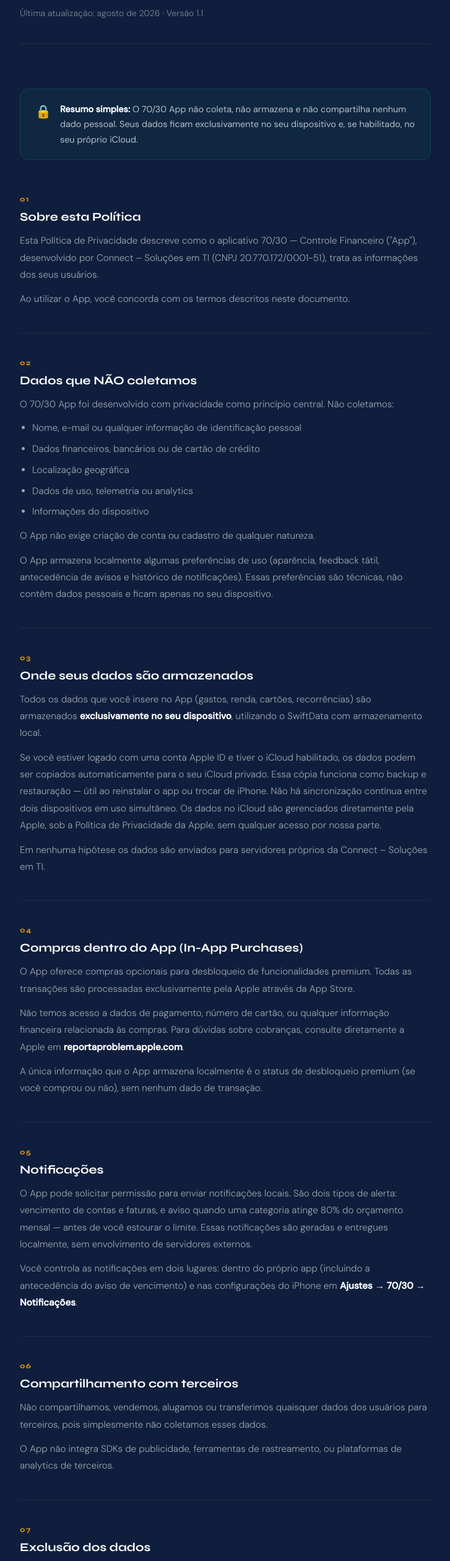
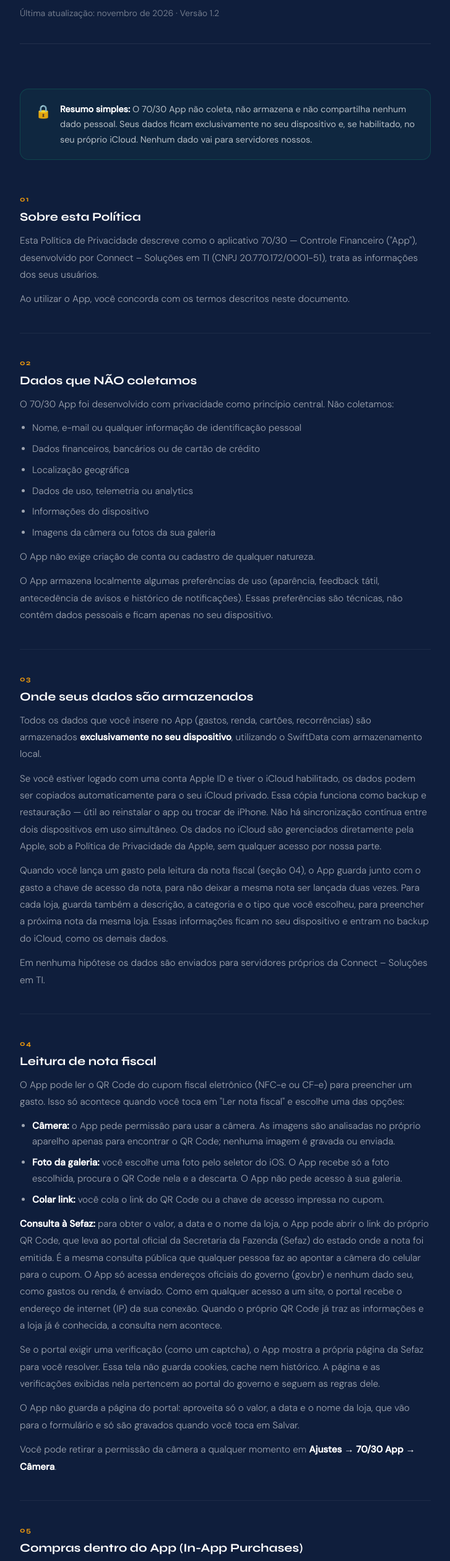
Before and after one commit to B16-D4DDY/7030-app, a plain HTML site: page privacidade.html in a window 1280 px wide. Shown: the part 274-2792 px from the top of the page at 62% size, without its empty margins (276-1003 px from the left). Drawn offline with Linux system fonts and the light colour scheme.

Commit message:
Revise privacy policy for version 1.2
Updated the privacy policy with the latest version and additional clarifications regarding data handling and permissions.

```diff
--- a/privacidade.html
+++ b/privacidade.html
@@ -106,14 +106,14 @@
   <div class="doc-header">
     <div class="doc-badge">📄 Documento legal</div>
     <h1 class="doc-title">Política de<br>Privacidade</h1>
-    <p class="doc-meta">Última atualização: agosto de 2026 · Versão 1.1</p>
+    <p class="doc-meta">Última atualização: novembro de 2026 · Versão 1.2</p>
   </div>
 
   <div class="doc-body">
 
     <div class="highlight-box">
       <div class="highlight-icon">🔒</div>
-      <div class="highlight-text"><strong style="color:white">Resumo simples:</strong> O 70/30 App não coleta, não armazena e não compartilha nenhum dado pessoal. Seus dados ficam exclusivamente no seu dispositivo e, se habilitado, no seu próprio iCloud.</div>
+      <div class="highlight-text"><strong style="color:white">Resumo simples:</strong> O 70/30 App não coleta, não armazena e não compartilha nenhum dado pessoal. Seus dados ficam exclusivamente no seu dispositivo e, se habilitado, no seu próprio iCloud. Nenhum dado vai para servidores nossos.</div>
     </div>
 
     <div class="doc-section">
@@ -138,6 +138,7 @@
           <li>Localização geográfica</li>
           <li>Dados de uso, telemetria ou analytics</li>
           <li>Informações do dispositivo</li>
+          <li>Imagens da câmera ou fotos da sua galeria</li>
         </ul>
         <p>O App não exige criação de conta ou cadastro de qualquer natureza.</p>
         <p>O App armazena localmente algumas preferências de uso (aparência, feedback tátil, antecedência de avisos e histórico de notificações). Essas preferências são técnicas, não contêm dados pessoais e ficam apenas no seu dispositivo.</p>
@@ -152,6 +153,7 @@
       <div class="section-body">
         <p>Todos os dados que você insere no App (gastos, renda, cartões, recorrências) são armazenados <strong style="color:white">exclusivamente no seu dispositivo</strong>, utilizando o SwiftData com armazenamento local.</p>
         <p>Se você estiver logado com uma conta Apple ID e tiver o iCloud habilitado, os dados podem ser copiados automaticamente para o seu iCloud privado. Essa cópia funciona como backup e restauração — útil ao reinstalar o app ou trocar de iPhone. Não há sincronização contínua entre dois dispositivos em uso simultâneo. Os dados no iCloud são gerenciados diretamente pela Apple, sob a Política de Privacidade da Apple, sem qualquer acesso por nossa parte.</p>
+        <p>Quando você lança um gasto pela leitura da nota fiscal (seção 04), o App guarda junto com o gasto a chave de acesso da nota, para não deixar a mesma nota ser lançada duas vezes. Para cada loja, guarda também a descrição, a categoria e o tipo que você escolheu, para preencher a próxima nota da mesma loja. Essas informações ficam no seu dispositivo e entram no backup do iCloud, como os demais dados.</p>
         <p>Em nenhuma hipótese os dados são enviados para servidores próprios da Connect – Soluções em TI.</p>
       </div>
     </div>
@@ -160,6 +162,25 @@
 
     <div class="doc-section">
       <div class="section-num">04</div>
+      <div class="section-title">Leitura de nota fiscal</div>
+      <div class="section-body">
+        <p>O App pode ler o QR Code do cupom fiscal eletrônico (NFC-e ou CF-e) para preencher um gasto. Isso só acontece quando você toca em "Ler nota fiscal" e escolhe uma das opções:</p>
+        <ul>
+          <li><strong style="color:white">Câmera:</strong> o App pede permissão para usar a câmera. As imagens são analisadas no próprio aparelho apenas para encontrar o QR Code; nenhuma imagem é gravada ou enviada.</li>
+          <li><strong style="color:white">Foto da galeria:</strong> você escolhe uma foto pelo seletor do iOS. O App recebe só a foto escolhida, procura o QR Code nela e a descarta. O App não pede acesso à sua galeria.</li>
+          <li><strong style="color:white">Colar link:</strong> você cola o link do QR Code ou a chave de acesso impressa no cupom.</li>
+        </ul>
+        <p><strong style="color:white">Consulta à Sefaz:</strong> para obter o valor, a data e o nome da loja, o App pode abrir o link do próprio QR Code, que leva ao portal oficial da Secretaria da Fazenda (Sefaz) do estado onde a nota foi emitida. É a mesma consulta pública que qualquer pessoa faz ao apontar a câmera do celular para o cupom. O App só acessa endereços oficiais do governo (gov.br) e nenhum dado seu, como gastos ou renda, é enviado. Como em qualquer acesso a um site, o portal recebe o endereço de internet (IP) da sua conexão. Quando o próprio QR Code já traz as informações e a loja já é conhecida, a consulta nem acontece.</p>
+        <p>Se o portal exigir uma verificação (como um captcha), o App mostra a própria página da Sefaz para você resolver. Essa tela não guarda cookies, cache nem histórico. A página e as verificações exibidas nela pertencem ao portal do governo e seguem as regras dele.</p>
+        <p>O App não guarda a página do portal: aproveita só o valor, a data e o nome da loja, que vão para o formulário e só são gravados quando você toca em Salvar.</p>
+        <p>Você pode retirar a permissão da câmera a qualquer momento em <strong style="color:white">Ajustes → 70/30 App → Câmera</strong>.</p>
+      </div>
+    </div>
+
+    <div class="divider"></div>
+
+    <div class="doc-section">
+      <div class="section-num">05</div>
       <div class="section-title">Compras dentro do App (In-App Purchases)</div>
       <div class="section-body">
         <p>O App oferece compras opcionais para desbloqueio de funcionalidades premium. Todas as transações são processadas exclusivamente pela Apple através da App Store.</p>
@@ -171,22 +192,11 @@
     <div class="divider"></div>
 
     <div class="doc-section">
-      <div class="section-num">05</div>
+      <div class="section-num">06</div>
       <div class="section-title">Notificações</div>
       <div class="section-body">
         <p>O App pode solicitar permissão para enviar notificações locais. São dois tipos de alerta: vencimento de contas e faturas, e aviso quando uma categoria atinge 80% do orçamento mensal — antes de você estourar o limite. Essas notificações são geradas e entregues localmente, sem envolvimento de servidores externos.</p>
-        <p>Você controla as notificações em dois lugares: dentro do próprio app (incluindo a antecedência do aviso de vencimento) e nas configurações do iPhone em <strong style="color:white">Ajustes → 70/30 → Notificações</strong>.</p>
-      </div>
-    </div>
-
-    <div class="divider"></div>
-
-    <div class="doc-section">
-      <div class="section-num">06</div>
-      <div class="section-title">Compartilhamento com terceiros</div>
-      <div class="section-body">
-        <p>Não compartilhamos, vendemos, alugamos ou transferimos quaisquer dados dos usuários para terceiros, pois simplesmente não coletamos esses dados.</p>
-        <p>O App não integra SDKs de publicidade, ferramentas de rastreamento, ou plataformas de analytics de terceiros.</p>
+        <p>Você controla as notificações em dois lugares: dentro do próprio app (incluindo a antecedência do aviso de vencimento) e nas configurações do iPhone em <strong style="color:white">Ajustes → 70/30 App → Notificações</strong>.</p>
       </div>
     </div>
 
@@ -194,11 +204,23 @@
 
     <div class="doc-section">
       <div class="section-num">07</div>
+      <div class="section-title">Compartilhamento com terceiros</div>
+      <div class="section-body">
+        <p>Não compartilhamos, vendemos, alugamos ou transferimos quaisquer dados dos usuários para terceiros, pois simplesmente não coletamos esses dados.</p>
+        <p>O App não integra SDKs de publicidade, ferramentas de rastreamento, ou plataformas de analytics de terceiros.</p>
+        <p>A consulta da nota fiscal (seção 04) não é um compartilhamento de dados: o App apenas abre, a seu pedido, o endereço público impresso no cupom.</p>
+      </div>
+    </div>
+
+    <div class="divider"></div>
+
+    <div class="doc-section">
+      <div class="section-num">08</div>
       <div class="section-title">Exclusão dos dados</div>
       <div class="section-body">
         <p>Como todos os dados ficam no seu dispositivo, você tem controle total sobre eles:</p>
         <ul>
-          <li><strong style="color:white">Apagar tudo pelo app:</strong> Em Ajustes dentro do 70/30, use "Apagar todos os dados" — remove os dados locais e o backup no iCloud de uma vez.</li>
+          <li><strong style="color:white">Apagar tudo pelo app:</strong> Em Ajustes dentro do 70/30, use "Apagar todos os dados" — remove os dados locais (inclusive o que o App aprendeu sobre as lojas das notas fiscais) e o backup no iCloud de uma vez.</li>
           <li><strong style="color:white">Desinstalar o app:</strong> Todos os dados locais são removidos automaticamente pelo iOS.</li>
           <li><strong style="color:white">Excluir somente o backup no iCloud:</strong> Acesse Ajustes → [seu nome] → iCloud → Salvos no iCloud → Ver tudo → 70/30 App → Excluir.</li>
         </ul>
@@ -208,7 +230,7 @@
     <div class="divider"></div>
 
     <div class="doc-section">
-      <div class="section-num">08</div>
+      <div class="section-num">09</div>
       <div class="section-title">Menores de idade</div>
       <div class="section-body">
         <p>O App é classificado como livre para todas as idades (4+) na App Store. Como não coletamos nenhum dado pessoal, não há tratamento de dados de menores de qualquer natureza.</p>
@@ -218,7 +240,7 @@
     <div class="divider"></div>
 
     <div class="doc-section">
-      <div class="section-num">09</div>
+      <div class="section-num">10</div>
       <div class="section-title">Alterações nesta Política</div>
       <div class="section-body">
         <p>Podemos atualizar esta Política de Privacidade periodicamente. Quando houver alterações relevantes, atualizaremos a data de "última atualização" no topo do documento e, quando aplicável, notificaremos os usuários através do App.</p>
```
